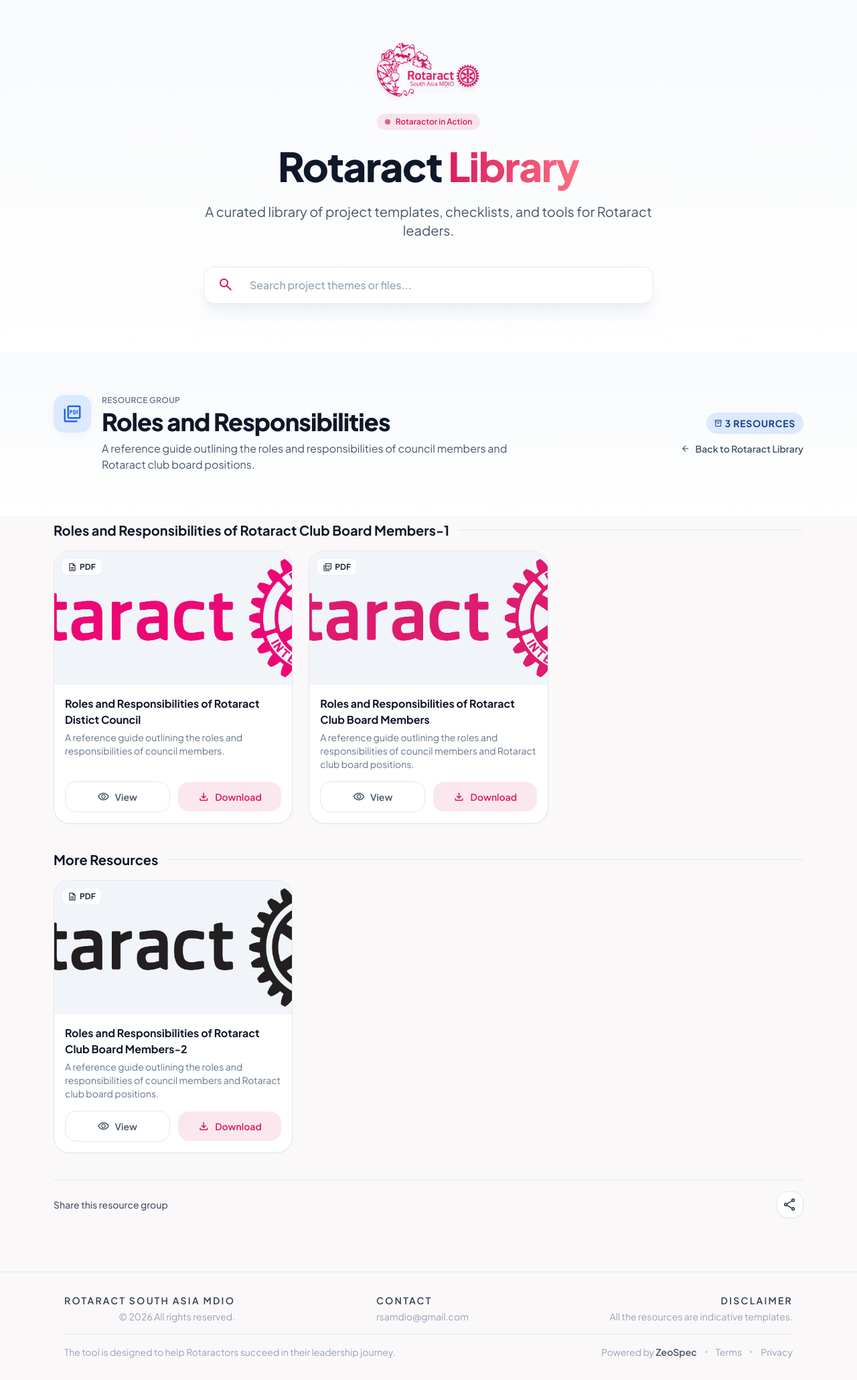
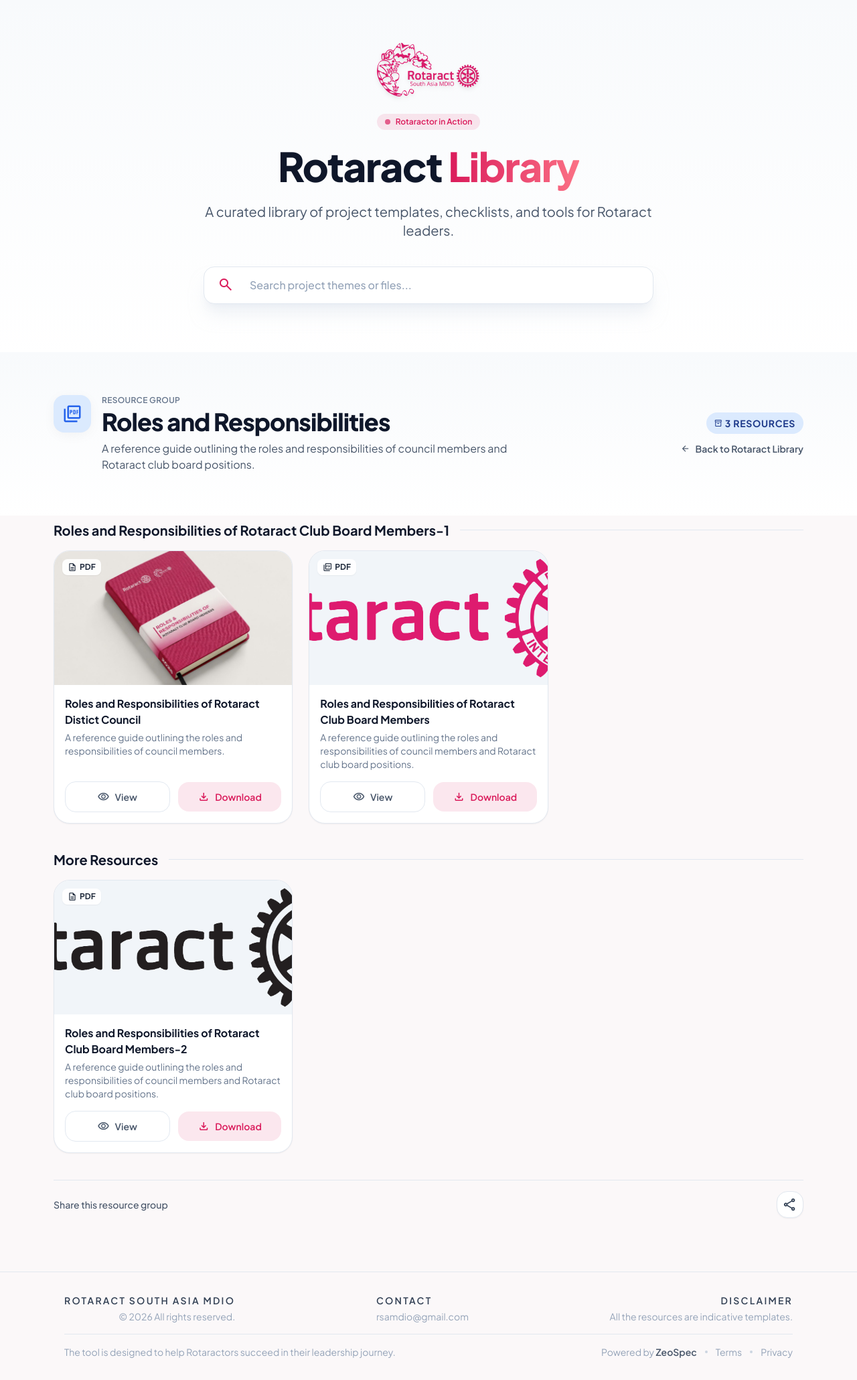
Before and after one commit to rsamdio/RSALibrary, a Jekyll site: the page built from _resources/roles-and-responsibilities.md, in a window 1280 px wide. Shown: the whole page at 67% size. Built offline with Jekyll 4.4.1, drawn with Linux system fonts in a browser that asks for light colours.

Commit message:
Update Resource Group “roles-and-responsibilities”

```diff
--- a/_resources/roles-and-responsibilities.md
+++ b/_resources/roles-and-responsibilities.md
@@ -12,7 +12,7 @@
         description: A reference guide outlining the roles and responsibilities of
           council members.
         type: PDF
-        preview_image_url: /resources/Rotaract-R_CMYK-C.png
+        preview_image_url: /resources/whatsapp-image-2026-07-19-at-12.08.08.jpeg
         view_url: /resources/roles-and-responsibilities-of-distirct-council.pdf
         download_url: /resources/roles-and-responsibilities-of-distirct-council.pdf
       - type_icon: picture_as_pdf
```
Also changed, not shown: resources/whatsapp-image-2026-07-19-at-12.08.08.jpeg (added).
